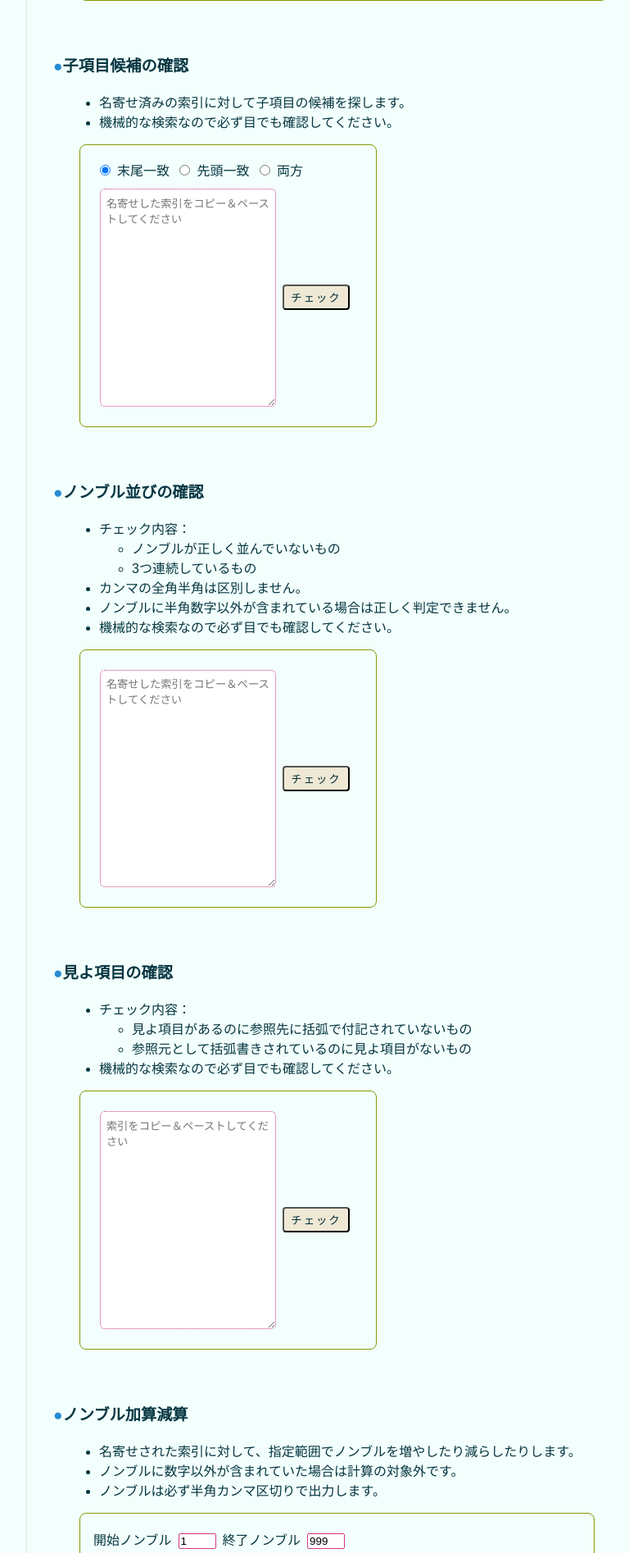
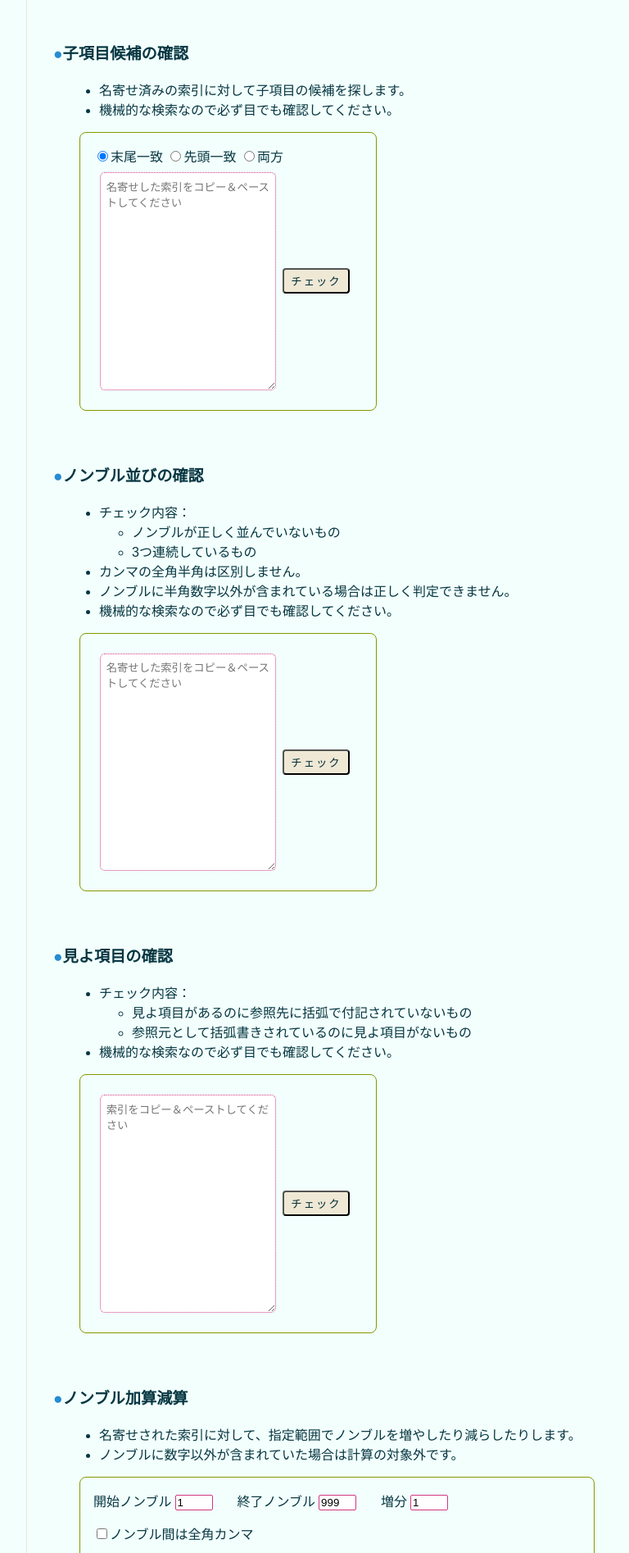
Before and after one commit to AWtnb/sakuin-tool, a PHP site: page / in a window 1280 px wide. Shown: the part 4066-5960 px from the top of the page at 82% size, without its empty margins (196-964 px from the left). Run offline with PHP 8.4, Linux system fonts and the light colour scheme; some libraries are stand-ins or nearby versions.

Commit message:
treat fullwidth comma

```diff
--- a/index.html
+++ b/index.html
@@ -290,7 +290,6 @@
     <ul>
         <li>名寄せされた索引に対して、指定範囲でノンブルを増やしたり減らしたりします。</li>
         <li>ノンブルに数字以外が含まれていた場合は計算の対象外です。</li>
-        <li>ノンブルは必ず半角カンマ区切りで出力します。</li>
     </ul>
 </div>
 
@@ -298,8 +297,9 @@
     <div class="horizontal">
         <label>開始ノンブル<input type="number" value="1" min="1" class="startNombre"></label>
         <label>終了ノンブル<input type="number" value="999" min="1" class="endNombre"></label>
+        <label>増分<input type="number" value="1" class="nombreDelta"></label>
     </div>
-    <p><label>増分<input type="number" value="1" class="nombreDelta"></label></p>
+    <p><label><input type="checkbox" class="fullWidthCommaFlag">ノンブル間は全角カンマ</label></p>
     <div class="horizontal">
         <form class="adjustNombre">
             <textarea class="userInput" placeholder="名寄せされた索引を貼り付けてください"></textarea>
--- a/script.js
+++ b/script.js
@@ -536,7 +536,8 @@ function clickBtn_checkMiyo(){
 // ノンブル加算減算
 ////////////////////////////////////////////////
 
-function adjustNombre(multiline, startNombre, endNombre, nombreDelta) {
+function adjustNombre(multiline, startNombre, endNombre, nombreDelta, useFullWidthComma = false) {
+    const commaType = (useFullWidthComma)? "，" : ",";
     const lineArray = multiline.split(/[\r\n]+/g);
     return lineArray
     .filter(x => x)
@@ -550,14 +551,14 @@ function adjustNombre(multiline, startNombre, endNombre, nombreDelta) {
             }
         }
         const nombresArray = nombres
-        .replace(/\s/g, "").replace(/，/g, ",").split(",")
+        .replace(/\s/g, "").split(commaType)
         .map(nbr => {
             if (Number(startNombre) <= Number(nbr) && Number(nbr) <= Number(endNombre)) {
                 return Number(nbr) + Number(nombreDelta);
             }
             return nbr
         });
-        const adjustedLine = item + "　　" + nombresArray.join(", ");
+        const adjustedLine = item + "　　" + nombresArray.join(commaType);
         return {
             original: line,
             adjusted: adjustedLine,
@@ -572,7 +573,8 @@ function clickBtn_adjustNombre(){
         document.querySelector("#userinterface_forAdjustNombre form.adjustNombre .userInput").value,
         document.querySelector("#userinterface_forAdjustNombre input.startNombre").value,
         document.querySelector("#userinterface_forAdjustNombre input.endNombre").value,
-        document.querySelector("#userinterface_forAdjustNombre input.nombreDelta").value
+        document.querySelector("#userinterface_forAdjustNombre input.nombreDelta").value,
+        document.querySelector("#userinterface_forAdjustNombre input.fullWidthCommaFlag").checked
     );
     const adjustedLines = adjustedArray.map(item => item.adjusted).join("\n");
     document.querySelector("#userinterface_forAdjustNombre form.adjustNombre .displayResult").value = adjustedLines;
--- a/style.css
+++ b/style.css
@@ -50,9 +50,11 @@
 .sidebar .sidebar_fixeditem .sidebar_promotion {
   border-top: 4px double #eee8d5;
 }
+input[type="button"],
 .button {
   font-size: 10pt;
   padding: 0.25rem 0.5rem;
+  margin: 0.5rem;
   background: #eee8d5;
   color: #002b36;
   letter-spacing: 2px;
@@ -60,7 +62,7 @@
 }
 input[type="number"] {
   margin-left: 4px;
-  margin-right: 20px;
+  margin-right: 30px;
   width: 3em;
   border: 1px solid #d33682;
   border-radius: 2px;
@@ -79,9 +81,6 @@ input[type="number"] {
   display: flex;
   justify-content: center;
   align-items: center;
-  margin: 0.5rem;
-}
-.userinterface input {
   margin: 0.5rem;
 }
 .userinterface textarea {
--- a/style.less
+++ b/style.less
@@ -77,9 +77,10 @@
     }
 }
 
-.button {
+input[type="button"], .button {
     font-size: 10pt;
     padding: .25rem .5rem;
+    margin: .5rem;
     background: @brwhite;
     color: @brblack;
     letter-spacing: 2px;
@@ -88,7 +89,7 @@
 
 input[type="number"] {
     margin-left: 4px;
-    margin-right: 20px;
+    margin-right: 30px;
     width: 3em;
     border: 1px solid @magenta;
     border-radius: 2px;
@@ -109,9 +110,9 @@ input[type="number"] {
             margin: .5rem;
         }
     }
-    input {
-        margin: .5rem;
-    }
+    // input {
+    //     margin: .5rem;
+    // }
     textarea {
         border: 1px dotted @magenta;
         border-radius: 6px;
```
